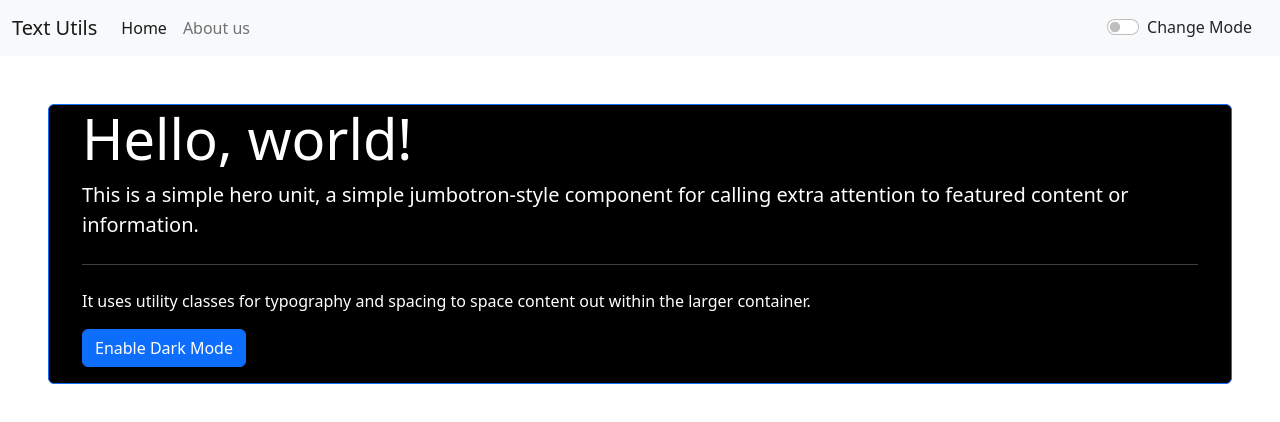
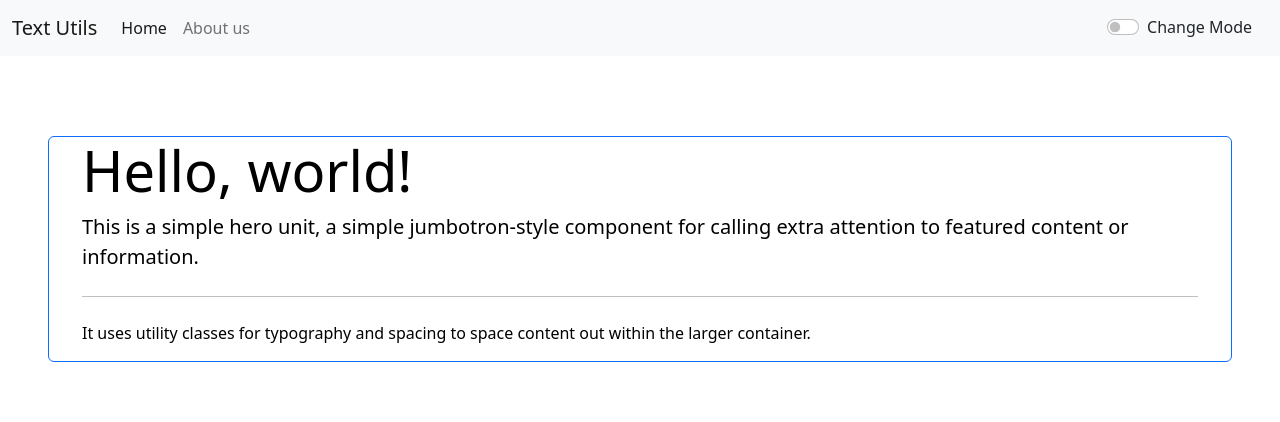
Before and after one commit to ghulamibrahimkhan/learning-react, a React (Create React App) app: page /about in a window 1280 px wide. Shown: the top 422 px of the page. Built offline with nearby package versions, Linux system fonts and the light colour scheme.

Commit message:
issues fixed:word counter,ui shift on alert,v19

```diff
--- a/src/App.js
+++ b/src/App.js
@@ -52,7 +52,7 @@ function App() {
           <Alert alert={alert} />
       <Routes>
           <Route path="/" element={<TextForm heading={"Enter the text to analyze"} label="Enter your text below" mode={mode} showAlert={showAlert} />} />
-          <Route path="about" element={<About />} />
+          <Route path="about"  element={<About  mode={mode}/>} />
       </Routes>
         </>
     </BrowserRouter>
--- a/src/components/About.js
+++ b/src/components/About.js
@@ -1,45 +1,52 @@
-import React, { useState } from 'react'
+// import React, { useState } from 'react'
 
 
 
 
-export default function About() {
-    const [btnText, setBtnText] = useState("Enable Dark Mode")
-    const [style, setStyle] = useState({
-        color : "white",
-        backgroundColor : "black"
-    })
+export default function About(props) {
+    // const [btnText, setBtnText] = useState("Enable Dark Mode")
+    // const [style, setStyle] = useState({
+    //     color : "black",
+    //     backgroundColor : "white"
+    // })
 
-    const changeMode = ()=>{
-        if(style.color === "white"){
-            setBtnText("Enable Light Mode")
-            setStyle({
-                color : "black",
-                backgroundColor : "white"
-            })
-        }
-        else if (style.color === "black") {
-            setBtnText("Enable Dark Mode")
-            setStyle({
-                color : "white",
-                backgroundColor : "black"
-            })
-        }
+    // const changeMode = ()=>{
+    //     if(style.color === "black"){
+    //         setBtnText("Enable Light Mode")
+    //         setStyle({
+    //             color : "white",
+    //             backgroundColor : "black"
+    //         })
+    //     }
+    //     else if (style.color === "white") {
+    //         setBtnText("Enable Dark Mode")
+    //         setStyle({
+    //             color : "black",
+    //             backgroundColor : "white"
+    //         })
+    //     }
+    // }
+
+    const newStyle = {
+        backgroundColor: props.mode === "light" ? "white" : "#505050",
+        color: props.mode === "dark" ? "white" : "black"
     }
 
-
-
     return (
-        <div className="border border-primary m-5 rounded" style={style}>
+        <>
+        <div style={newStyle}>
+            <div className="border border-primary m-5 rounded" style={{backgroundColor: props.mode === "light" ? "white" : "#282828"}}>
                 <div className="jumbotron container">
                     <h1 className="display-4">Hello, world!</h1>
                     <p className="lead">This is a simple hero unit, a simple jumbotron-style component for calling extra attention to featured content or information.</p>
                     <hr className="my-4" />
                     <p>It uses utility classes for typography and spacing to space content out within the larger container.</p>
-                <p className="lead">
+                    {/* <p className="lead">
                     <button onClick={changeMode} type='button' className="btn btn-primary">{btnText}</button>
-                </p>
+                </p> */}
                 </div>
             </div>
+            </div>
+        </>
     )
 }
--- a/src/components/Alert.js
+++ b/src/components/Alert.js
@@ -1,16 +1,19 @@
 import React from 'react'
 
 export default function Alert(props) {
-  const capitalize = (word)=>{
+  const capitalize = (word) => {
     const lower = word.toLowerCase();
     return word.charAt(0).toUpperCase() + lower.slice(1)
   }
   return (
-    props.alert && <div>
-      <div className={`alert alert-${props.alert.type} alert-dismissible fade show `}role="alert">
-        <strong>{capitalize(props.alert.msg)}</strong>
-        <button type="button" className="btn-close" data-bs-dismiss="alert" aria-label="Close"></button>
-      </div>
+    <div style={{height:"2em"}}>
+      {props.alert &&
+        <div>
+          <div className={`alert alert-${props.alert.type} alert-dismissible fade show `} role="alert">
+            <strong>{capitalize(props.alert.msg)}</strong>
+            <button type="button" className="btn-close" data-bs-dismiss="alert" aria-label="Close"></button>
+          </div>
+        </div>}
     </div>
   )
 }
--- a/src/components/Navbar.js
+++ b/src/components/Navbar.js
@@ -8,9 +8,9 @@ export default function Navbar(props) {
     <nav className={`navbar navbar-expand-lg navbar-${props.mode} bg-${props.mode}`}>
       <div className="container-fluid">
         <Link className="navbar-brand" to="/">{props.title}</Link>
-        <button className="navbar-toggler" type="button" data-bs-toggle="collapse" data-bs-target="/navbarSupportedContent" aria-controls="navbarSupportedContent" aria-expanded="false" aria-label="Toggle navigation">
-          <span className="navbar-toggler-icon"></span>
-        </button>
+        <button className="navbar-toggler" type="button" data-bs-toggle="collapse" data-bs-target="#navbarSupportedContent" aria-controls="navbarSupportedContent" aria-expanded="false" aria-label="Toggle navigation">
+      <span className="navbar-toggler-icon"></span>
+    </button>
         <div className="collapse navbar-collapse" id="navbarSupportedContent">
           <ul className="navbar-nav me-auto mb-2 mb-lg-0">
             <li className="nav-item">
--- a/src/components/TextForm.js
+++ b/src/components/TextForm.js
@@ -52,21 +52,21 @@ export default function TextForm(props) {
                     </label>
                     <textarea className="form-control" id="exampleFormControlTextarea1" value={text} style={{ backgroundColor: props.mode === "dark" ? "#505050" : "white", color: props.mode === "dark" ? "white" : "#505050" }} onChange={handelOnChange} rows="11"></textarea>
                 </div>
-                <button className="btn btn-primary" onClick={convertUpperCase} >Convert to Upper Case</button>
-                <button className="btn btn-primary mx-2" onClick={convertLowerCase} >Convert to Lower Case</button>
-                <button className="btn btn-primary mx-2" onClick={capitalize} >Capitalize Word</button>
-                <button className="btn btn-primary" onClick={handleCopy}>Copy Text</button>
-                <button className="btn btn-primary mx-2" onClick={clearText}>Clear Text</button>
-                <button className="btn btn-primary" onClick={handleExtraSpace}>Clear Extra Space</button>
+                <button disabled={text.length===0} className="btn btn-primary mx-1 my-1"  onClick={convertUpperCase} >Convert to Upper Case</button>
+                <button disabled={text.length===0} className="btn btn-primary mx-1 my-1"  onClick={convertLowerCase} >Convert to Lower Case</button>
+                <button disabled={text.length===0} className="btn btn-primary mx-1 my-1"  onClick={capitalize} >Capitalize Word</button>
+                <button disabled={text.length===0} className="btn btn-primary mx-1 my-1"  onClick={handleCopy}>Copy Text</button>
+                <button disabled={text.length===0} className="btn btn-primary mx-2 my-1"  onClick={clearText}>Clear Text</button>
+                <button disabled={text.length===0} className="btn btn-primary mx-1 my-1"  onClick={handleExtraSpace}>Clear Extra Space</button>
             </div>
             <div className="container my-4" style={{ color: props.mode === "dark" ? "white" : "#505050" }}>
                 <h2>Your Text summary</h2>
-                <p>Total words {text.split(" ").length-1} and {text.length} characters</p>
+                <p>Total words {text.split(" ").filter((element=>{return element.length !== 0})).length} and {text.length} characters</p>
                 <p>{0.008 * text.split(" ").length} Minutes To Read</p>
             </div>
             <section className="container" style={{ color: props.mode === "dark" ? "white" : "#505050" }}>
                 <h2>Preview</h2>
-                <p>{text.length === 0 ? "Enter something to preview it here" : text}</p>
+                <p>{text.length === 0 ?"Enter something to preview it here" : text}</p>
             </section>
         </>
     )
```
Lines whose indentation alone changed are shown as unchanged.
